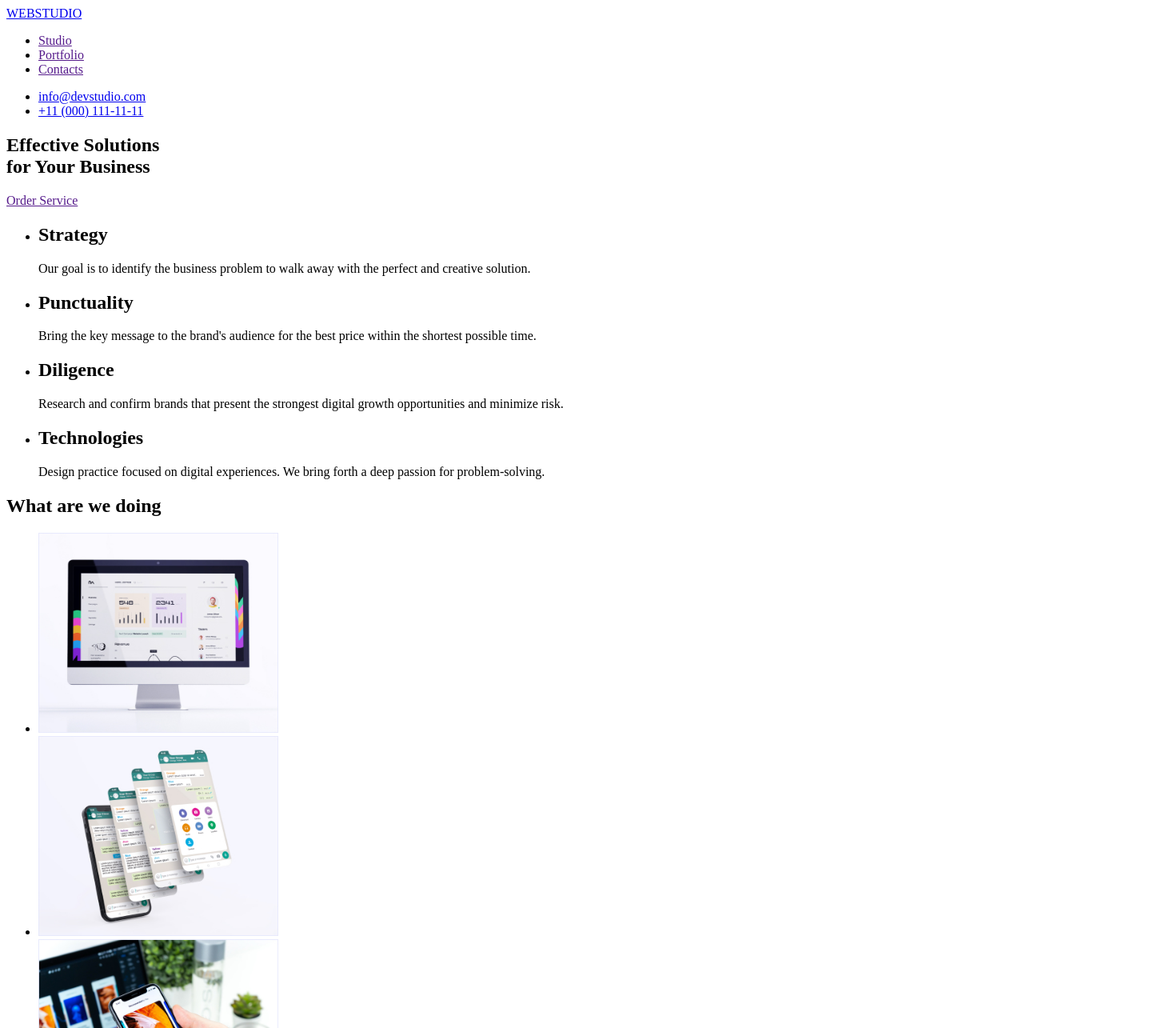
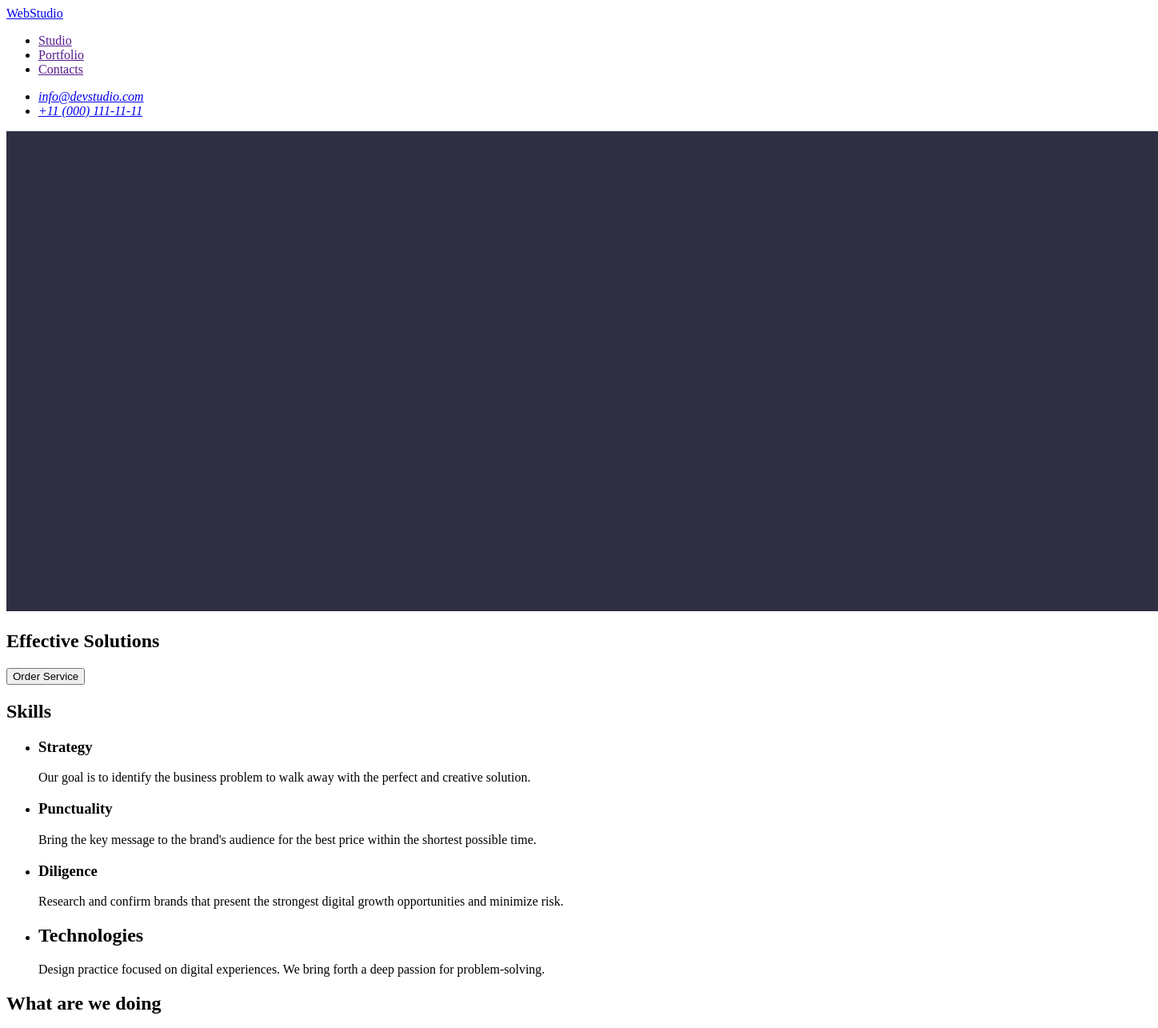
Before and after one commit to Flokki217/goit-markup-hw-01, a plain HTML site: page index.html in a window 1280 px wide. Shown: the top 1285 px of the page at 80% size, 1448 px wide, since content can reach past the window. Drawn offline with Linux system fonts and the light colour scheme.

Commit message:
Homework

```diff
--- a/index.html
+++ b/index.html
@@ -9,45 +9,48 @@
   <body>
     <header>
       <nav>
-        <a href="/">WEBSTUDIO</a>
+        <a href="./index.html">WebStudio</a>
         <ul>
           <li><a href="">Studio</a></li>
           <li><a href="">Portfolio</a></li>
           <li><a href="">Contacts</a></li>
         </ul>
+      </nav>
+      <address>
+        <ul>
+          <li><a href="mailto:info@devstudio.com">info@devstudio.com</a></li>
+          <li><a href="tel:+110001111111">+11 (000) 111-11-11</a></li>
+        </ul>
+      </address>
+    </header>
 
-        <ul>
-          <li><a href="info@devstudio.com">info@devstudio.com</a></li>
-          <li><a href="+110001111111">+11 (000) 111-11-11</a></li>
-        </ul>
-      </nav>
-    </header>
+    <!-- Main -->
+
     <main>
       <section>
-        <h1>
-          Effective Solutions <br />
-          for Your Business
-        </h1>
-        <a href="">Order Service</a>
+        <img src="./images/Dark-bg.jpg" alt="main-img" width="1440" />
+        <h1>Effective Solutions</h1>
+        <button type="button">Order Service</button>
       </section>
       <section>
+        <h2>Skills</h2>
         <ul>
           <li>
-            <h2>Strategy</h2>
+            <h3>Strategy</h3>
             <p>
               Our goal is to identify the business problem to walk away with the
               perfect and creative solution.
             </p>
           </li>
           <li>
-            <h2>Punctuality</h2>
+            <h3>Punctuality</h3>
             <p>
               Bring the key message to the brand's audience for the best price
               within the shortest possible time.
             </p>
           </li>
           <li>
-            <h2>Diligence</h2>
+            <h3>Diligence</h3>
             <p>
               Research and confirm brands that present the strongest digital
               growth opportunities and minimize risk.
@@ -66,10 +69,10 @@
       <section>
         <h2>What are we doing</h2>
         <ul>
-          <li><img src="/images/img1.jpg" alt="img1" width="300" /></li>
-          <li><img src="/images/img2.jpg" alt="img2" width="300" /></li>
+          <li><img src="./images/img1.jpg" alt="img1" width="360" /></li>
+          <li><img src="./images/img2.jpg" alt="img2" width="360" /></li>
           <li>
-            <img src="/images/img3.jpg" alt="img3" width="300" />
+            <img src="./images/img3.jpg" alt="img3" width="360" />
           </li>
         </ul>
       </section>
@@ -77,22 +80,22 @@
         <h2>Our Team</h2>
         <ul>
           <li>
-            <img src="/images/team-card1.jpg" alt="photo1" width="264" />
+            <img src="./images/team-card1.jpg" alt="photo1" width="264" />
             <h3>Mark Guerrero</h3>
             <p>Product Designer</p>
           </li>
           <li>
-            <img src="/images/team-card2.jpg" alt="photo2" width="264" />
+            <img src="./images/team-card2.jpg" alt="photo2" width="264" />
             <h3>Tom Ford</h3>
             <p>Frontend Developer</p>
           </li>
           <li>
-            <img src="/images/team-card3.jpg" alt="photo3" width="264" />
+            <img src="./images/team-card3.jpg" alt="photo3" width="264" />
             <h3>Camila Garcia</h3>
             <p>Marketing</p>
           </li>
           <li>
-            <img src="/images/team-card4.jpg" alt="photo4" width="264" />
+            <img src="./images/team-card4.jpg" alt="photo4" width="264" />
             <h3>Daniel Wilson</h3>
             <p>UI Designer</p>
           </li>
@@ -100,7 +103,7 @@
       </section>
     </main>
     <footer>
-      <h2>WEBSTUDIO</h2>
+      <a href="./index.html">WebStudio</a>
       <p>
         Increase the flow of customers and sales for your business with digital
         marketing & growth solutions.
```
Also changed, not shown: images/Dark-bg.jpg (added).
